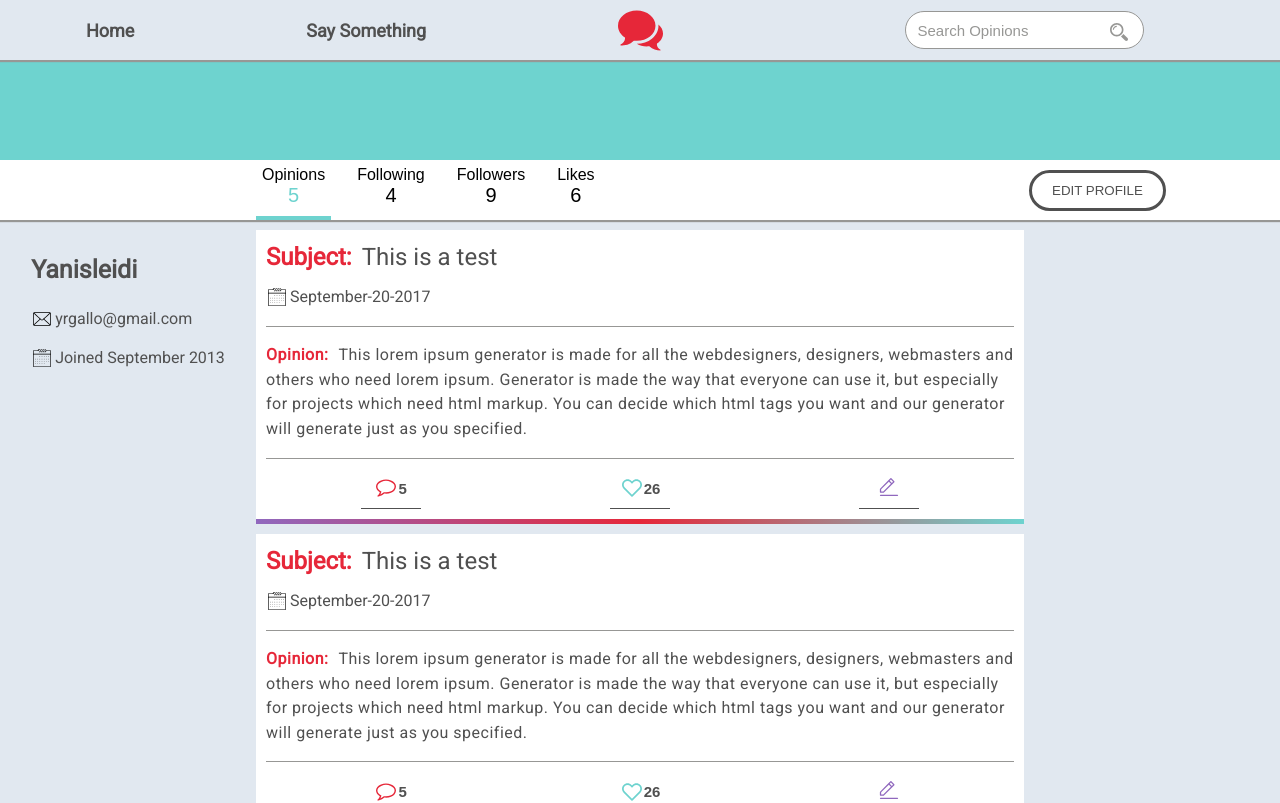
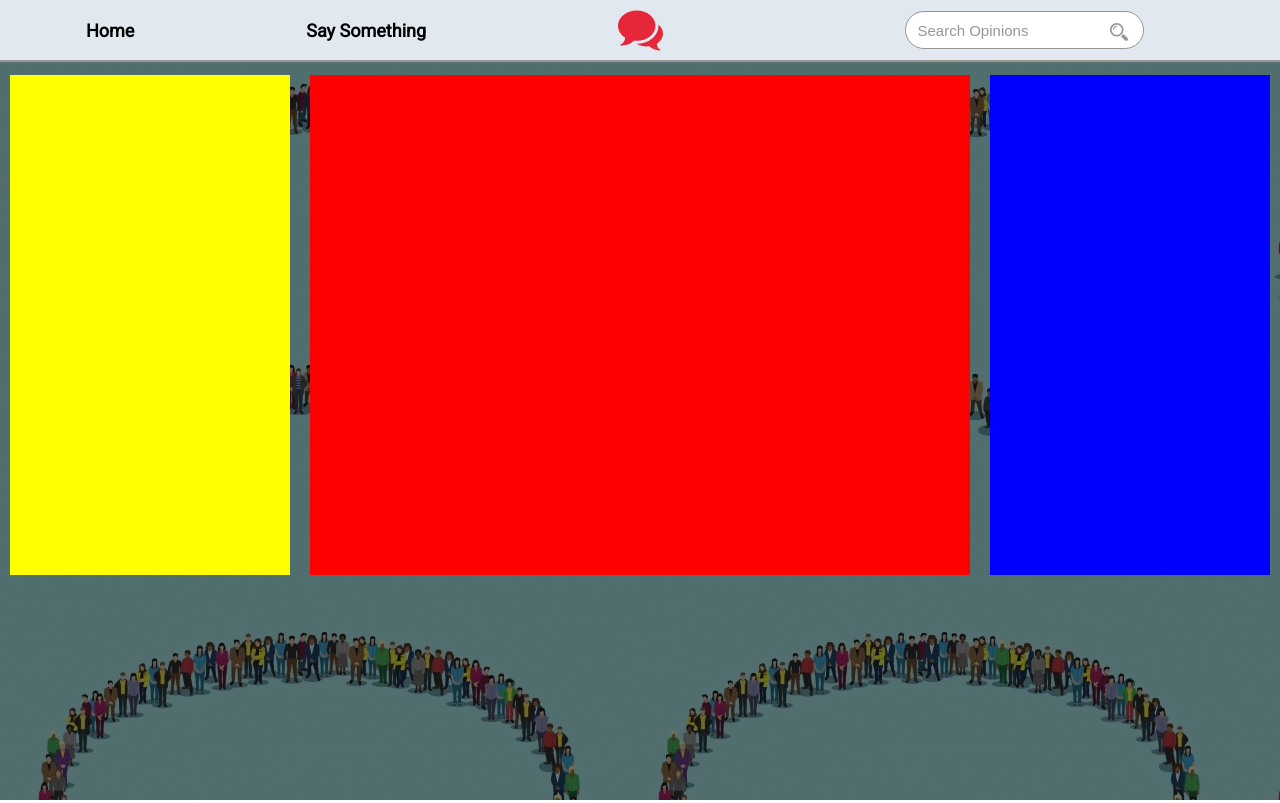
Before and after one commit to yarogallo/speak-free, a React (Create React App) app: page / in a window 1280 px wide. Shown: the top 803 px of the page. Built offline with nearby package versions, Linux system fonts and the light colour scheme.

Commit message:
Created HomeView component grid

```diff
--- a/src/components/LogIn/styles/style.css
+++ b/src/components/LogIn/styles/style.css
@@ -1,4 +1,4 @@
-header {
+.log-in header {
 	margin-bottom: 50px;
 }
 input {
--- /dev/null
+++ b/src/components/MainView/HomeView/index.js
@@ -0,0 +1,15 @@
+import React, { Component } from 'react';
+import './style/style.css';
+
+class HomeView extends Component {
+	render() {
+		return(
+			<section className="row home">
+				<section className="left-column lateral-margins"></section>
+				<section className="center-column lateral-margins"></section>
+				<section className="right-column lateral-margins"></section>
+			</section>
+		);
+	}
+}
+export default HomeView;
--- /dev/null
+++ b/src/components/MainView/HomeView/style/style.css
@@ -0,0 +1,78 @@
+.home {
+	display: grid;
+	grid-template-rows: auto auto auto;
+	grid-row-gap: 10px;
+	margin-top: 15px;
+}
+
+.lateral-margins {
+	margin-left: 10px;
+	margin-right: 10px;
+}
+
+.home .left-column {
+	grid-row-start: 1;
+	grid-row-end: 2;
+	height: 500px;
+	background-color: yellow;
+}
+
+.home .center-column {
+	grid-row-start: 2;
+	grid-row-end: 3;
+	height: 500px;
+	background-color: red;
+}
+
+.home .right-column {
+	grid-row-start: 3;
+	height: 500px;
+	background-color: blue;
+}
+
+@media screen and (min-width: 650px) {
+	.home {
+		padding-top: 75px;
+		margin-top: 0;
+		grid-template-rows: auto auto;
+		grid-template-columns: auto auto;
+	}
+
+	.home .left-column {
+		grid-column-start: 1;
+		grid-column-end: 3;
+	}
+
+	.home .center-column {
+		grid-column-start: 1;
+		grid-column-end: 2;
+	}
+
+	.home .right-column {
+		grid-row-start: 2;
+	}
+}
+
+@media screen and (min-width: 1000px) {
+	.home {
+		grid-template-rows: auto;
+		grid-template-columns: 300px auto 300px;
+	}
+
+	.home .left-column {
+		grid-column-start: 1;
+		grid-column-end: 2;
+	}
+
+	.home .center-column {
+		grid-row-start: 1;
+		grid-column-start: 2;
+		grid-column-end: 3;
+	}
+
+	.home .right-column {
+		grid-row-start: 1;
+		grid-column-start: 3;
+	}
+
+}
--- a/src/components/MainView/index.js
+++ b/src/components/MainView/index.js
@@ -1,14 +1,17 @@
 import React, { Component } from 'react';
 import MainHeader from './MainHeader';
 import Profile from './Profile';
+import HomeView from './HomeView';
 
 class MainView extends Component {
 	render() {
 		return(
-			<div className="container">
+			<section>
           		<MainHeader/>
-				<Profile/>
-      		</div>
+				  <div className="container">
+				  	<HomeView/>
+				  </div>
+      		</section>
 		);
 	}
 }
```
